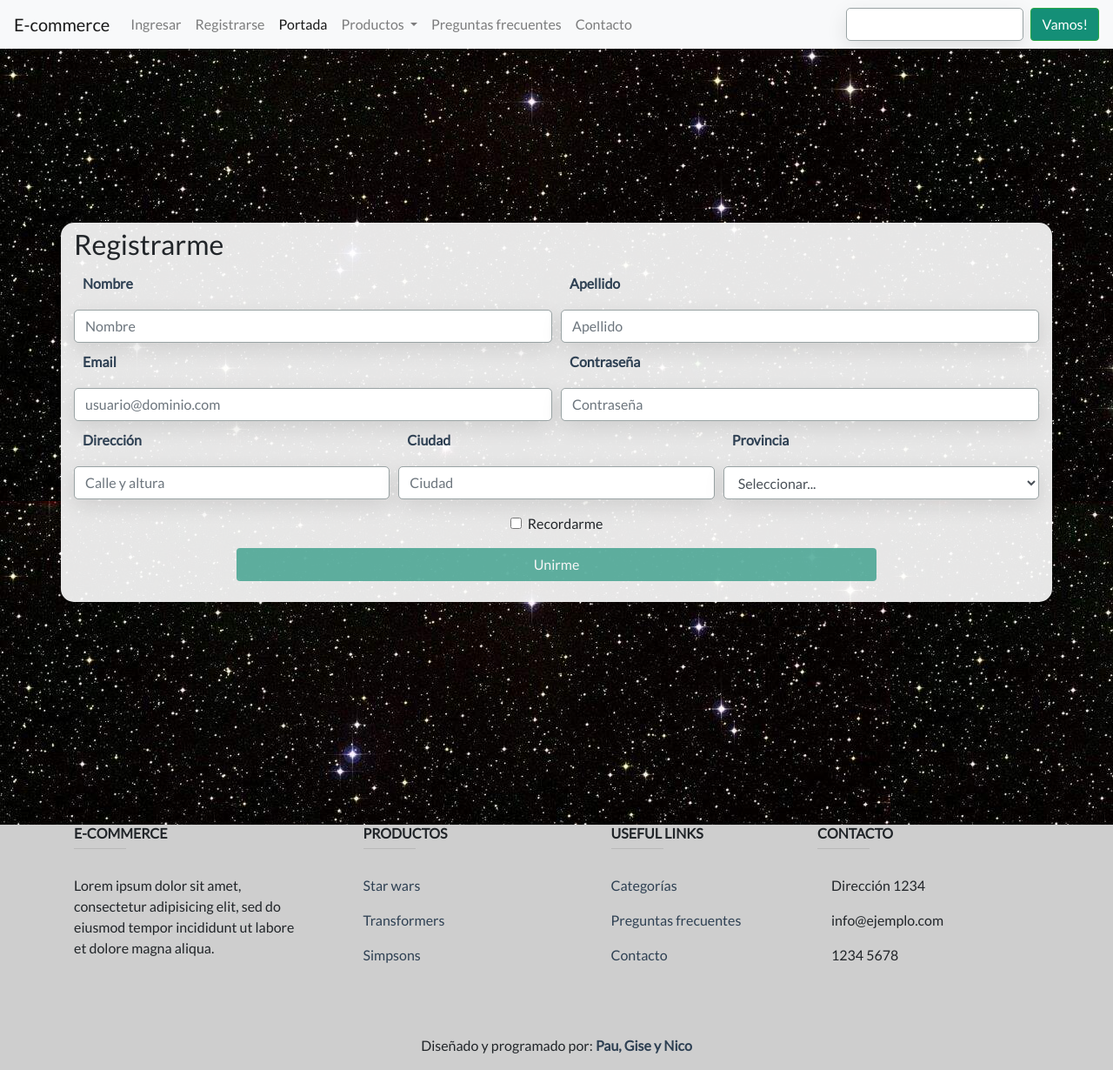
After one commit to NicolasMRomero/tp-ecommerce, a PHP site: page /registro.html in a window 1280 px wide. The commit adds this page. Shown: the whole page at 87% size. Run offline with PHP 8.4, Linux system fonts and the light colour scheme.

Commit message:
agrego login y registro con css

```diff
--- a/css/style.css
+++ b/css/style.css
@@ -1,3 +1,26 @@
+* {
+	box-sizing: border-box;
+}
+ul, ol {
+	list-style: none;
+	padding: 0;
+	margin: 0;
+}
+img {
+	width: 100%;
+}
+a {
+	display: inline-block;
+	text-decoration: none;
+  color: #2E4053;
+}
+body{
+  font-size: 1em;
+  font-family: 'Lato', sans-serif;
+}
+.body-forms{
+	background-image: url(../images/login/star-wars-bg.jpg);
+}
 .encabezado{
   margin-top: 30px;
 }
@@ -8,7 +31,69 @@ footer{
   background-color: #cecece;
   margin-top: 0px;
 }
-
 .card-title{
   font-size: 20px;
 }
+.container{
+	margin-top: 20%;
+	margin-bottom: 20%;
+	border-radius: 15px;
+}
+.titulo{
+  font-size: 2em;
+  padding-bottom: 5%;
+	padding-top: 5%;
+}
+/* FORM LOGIN Y REGISTRO*/
+
+.form-control{
+  border-radius: 5px;
+  border: solid 1px #99A3A4;
+  font-size: 1em;
+  box-shadow: 0 8px 23px 0px rgba(0, 0, 0, 0.1);
+	margin: 0 auto;
+}
+.form-group-input{
+  color: #2E4053;
+  font-weight: bold;
+  line-height: 1.5;
+	padding: 10px;
+}
+.form-group{
+  margin: 0 auto;
+	width: 100%;
+}
+
+.btn{
+	color: #ffff;
+	background-color: #148F77;
+}
+/* ICONS LOGIN FCBK Y GOOGLE*/
+ .titulo-icons{
+  width: 100%;
+  display: block;
+  line-height: 1.2;
+  text-align: center;
+  font-size: 1em;
+  padding-bottom: 20px;
+}
+.btn-fcbk{
+    color: #fff;
+    background-color: #3b5998;
+}
+.btn-fcbk i{
+  font-size: 30px;
+  margin-right: 5px;
+  padding-bottom: 3px;
+}
+.btn-fcbk, .btn-google{
+  font-size: 18px;
+  line-height: 1.2;
+  display: flex;
+  justify-content: space-around;
+  align-items: center;
+  padding: 18px;
+  height: 50px;
+  border-radius: 50px;
+  box-shadow: 0 8px 23px 0px rgba(0, 0, 0, 0.1);
+}
--- /dev/null
+++ b/registro.html
@@ -0,0 +1,239 @@
+<!DOCTYPE html>
+<html>
+  <head>
+    <meta charset="utf-8">
+    <title>REGISTRO</title>
+    <meta name="description" content="Sitio web e-commerce">
+    <meta name="keywords" content="Star wars, Transformers, The Simpsons, Funko, Tienda Geeks">
+    <meta name="author" content="Pau, Gise, Nico">
+    <meta name="viewport" content="width=device-width, initial-scale=1.0">
+    <!-- Bootstrap-Css -->
+    <link rel="stylesheet" href="css/bootstrap.min.css">
+    <link rel="stylesheet" href="css/style.css">
+<!-- fonts + icons -->
+    <link href="https://fonts.googleapis.com/css?family=Lato|Montserrat" rel="stylesheet">
+    <link rel="stylesheet" href="http://code.ionicframework.com/ionicons/2.0.1/css/ionicons.min.css">
+
+
+  </head>
+  <body class="body-forms">
+    <header>
+      <nav class="navbar navbar-expand-lg navbar-light bg-light fixed-top">
+        <a class="navbar-brand" href="#">E-commerce</a>
+        <button class="navbar-toggler" type="button" data-toggle="collapse" data-target="#navbarSupportedContent" aria-controls="navbarSupportedContent" aria-expanded="false" aria-label="Toggle navigation">
+          <span class="navbar-toggler-icon"></span>
+        </button>
+        <div class="collapse navbar-collapse" id="navbarSupportedContent">
+          <ul class="navbar-nav mr-auto">
+            <li class="nav-item">
+              <a class="nav-link" href="#">Ingresar</a>
+            </li>
+            <li class="nav-item">
+              <a class="nav-link" href="#">Registrarse</a>
+            </li>
+            <li class="nav-item active">
+              <a class="nav-link" href="#">Portada <span class="sr-only">(current)</span></a>
+            </li>
+            <li class="nav-item dropdown">
+              <a class="nav-link dropdown-toggle" href="#" id="navbarDropdown" role="button" data-toggle="dropdown" aria-haspopup="true" aria-expanded="false">
+                Productos
+              </a>
+              <div class="dropdown-menu" aria-labelledby="navbarDropdown">
+                <a class="dropdown-item" href="#">Star Wars</a>
+                <div class="dropdown-divider"></div>
+                <a class="dropdown-item" href="#">Transformers</a>
+                <div class="dropdown-divider"></div>
+                <a class="dropdown-item" href="#">Los Simpsons</a>
+              </div>
+            </li>
+            <li class="nav-item">
+              <a class="nav-link" href="#">Preguntas frecuentes</a>
+            </li>
+            <li class="nav-item">
+              <a class="nav-link" href="contacto.html">Contacto</a>
+            </li>
+          </ul>
+          <form class="form-inline my-2 my-lg-0">
+            <input class="form-control mr-sm-2" type="search" aria-label="Search">
+            <button class="btn btn-outline-success my-2 my-sm-0" type="submit">Vamos!</button>
+          </form>
+        </div>
+      </nav>
+    </header>
+
+<!-- FORMULARIO-->
+<form>
+<div class="container" style="background-color: rgba(255, 255, 255, 0.9);">
+  <span class="titulo text-center">
+    Registrarme
+  </span>
+  <div class="form-row">
+    <div class="form-group col-md-6">
+      <label for="inputNombre" class="form-group-input">Nombre</label>
+      <input type="text" class="form-control" id="inputNombre" placeholder="Nombre">
+    </div>
+
+    <div class="form-group col-md-6">
+      <label for="inputApellido" class="form-group-input">Apellido</label>
+      <input type="text" class="form-control" id="inputApellido" placeholder="Apellido">
+    </div>
+
+    <div class="form-group col-md-6">
+      <label for="inputEmail4" class="form-group-input">Email</label>
+      <input type="email" class="form-control" id="inputEmail4" placeholder="usuario@dominio.com">
+    </div>
+    <div class="form-group col-md-6">
+      <label for="inputPassword4" class="form-group-input">Contraseña</label>
+      <input type="password" class="form-control" id="inputPassword4" placeholder="Contraseña">
+    </div>
+  </div>
+  <div class="form-row">
+  <div class="form-group col-md-4">
+    <label for="inputAddress" class="form-group-input">Dirección</label>
+    <input type="text" class="form-control" id="inputAddress" placeholder="Calle y altura">
+  </div>
+    <div class="form-group col-md-4">
+      <label for="inputCity" class="form-group-input">Ciudad</label>
+      <input type="text" class="form-control" id="inputCity" placeholder="Ciudad">
+    </div>
+    <div class="form-group col-md-4">
+      <label for="inputState" class="form-group-input">Provincia</label>
+      <select id="inputState" class="form-control">
+        <option selected>Seleccionar...</option>
+        <option value="Provincia">CABA</option>
+        <option value="Provincia">Buenos Aires</option>
+        <option value="Provincia">Catamarca</option>
+        <option value="Provincia">Chaco</option>
+        <option value="Provincia">Corrientes</option>
+        <option value="Provincia">Entre Ríos</option>
+        <option value="Provincia">Formosa</option>
+        <option value="Provincia">Jujuy</option>
+        <option value="Provincia">Mendoza</option>
+        <option value="Provincia">La Pampa</option>
+        <option value="Provincia">Córdoba</option>
+        <option value="Provincia">San Juan</option>
+        <option value="Provincia">San Luis</option>
+        <option value="Provincia">Santa Fe</option>
+        <option value="Provincia">Misiones</option>
+        <option value="Provincia">Neuquén</option>
+        <option value="Provincia">La Rioja</option>
+        <option value="Provincia">Tucumán</option>
+        <option value="Provincia">Río Negro</option>
+        <option value="Provincia">Salta</option>
+        <option value="Provincia">Santiago del Estero</option>
+        <option value="Provincia">Santa Cruz</option>
+        <option value="Provincia">Chubut</option>
+        <option value="Provincia">Tierra del Fuego</option>
+      </select>
+    </div>
+  </div>
+  <div class="form-row">
+  <div class="form-group col-md-8 text-center pt-3 pb-4">
+    <div class="form-check pb-3">
+      <input class="form-check-input" type="checkbox" id="gridCheck">
+      <label class="form-check-label" for="gridCheck">
+        Recordarme
+      </label>
+    </div>
+  <button type="submit" class="btn btn-block disabled">Unirme</button>
+  </div>
+</div>
+</div>
+</form>
+
+<!-- /FORMULARIO-->
+
+
+<!--Footer-->
+<footer>
+
+
+<!--Footer-->
+<footer>
+
+  <!--Footer Links-->
+  <div class="container mt-5 mb-4 text-center text-md-left">
+      <div class="row mt-3">
+          <div class="col-md-3 col-lg-4 col-xl-3 mb-4">
+              <h6 class="text-uppercase font-weight-bold">
+                  <strong>E-commerce</strong>
+              </h6>
+              <hr class="deep-purple accent-2 mb-4 mt-0 d-inline-block mx-auto" style="width: 60px;">
+              <p>Lorem ipsum dolor sit amet, consectetur adipisicing elit, sed do eiusmod tempor incididunt ut labore et dolore magna aliqua.</p>
+          </div>
+          <div class="col-md-2 col-lg-2 col-xl-2 mx-auto mb-4">
+              <h6 class="text-uppercase font-weight-bold">
+                  <strong>Productos</strong>
+              </h6>
+              <hr class="deep-purple accent-2 mb-4 mt-0 d-inline-block mx-auto" style="width: 60px;">
+              <p>
+                  <a href="#!">Star wars</a>
+              </p>
+              <p>
+                  <a href="#!">Transformers</a>
+              </p>
+              <p>
+                  <a href="#!">Simpsons</a>
+              </p>
+          </div>
+
+          <div class="col-md-3 col-lg-2 col-xl-2 mx-auto mb-4">
+              <h6 class="text-uppercase font-weight-bold">
+                  <strong>Useful links</strong>
+              </h6>
+              <hr class="deep-purple accent-2 mb-4 mt-0 d-inline-block mx-auto" style="width: 60px;">
+              <p>
+                  <a href="#!">Categorías</a>
+              </p>
+              <p>
+                  <a href="#!">Preguntas frecuentes</a>
+              </p>
+              <p>
+                  <a href="#!">Contacto</a>
+              </p>
+          </div>
+          <!--/.Third column-->
+
+          <!--Fourth column-->
+          <div class="col-md-4 col-lg-3 col-xl-3">
+              <h6 class="text-uppercase font-weight-bold">
+                  <strong>Contacto</strong>
+              </h6>
+              <hr class="deep-purple accent-2 mb-4 mt-0 d-inline-block mx-auto" style="width: 60px;">
+              <p>
+                  <i class="fa fa-home mr-3"></i> Dirección 1234</p>
+              <p>
+                  <i class="fa fa-envelope mr-3"></i> info@ejemplo.com</p>
+              <p>
+                  <i class="fa fa-phone mr-3"></i>1234 5678</p>
+          </div>
+          <!--/.Fourth column-->
+
+      </div>
+  </div>
+  <!--/.Footer Links-->
+
+  <!-- Copyright-->
+  <div class="footer-copyright py-3 text-center">
+      Diseñado y programado por:
+      <a href="#">
+          <strong> Pau, Gise y Nico</strong>
+      </a>
+  </div>
+  <!--/.Copyright -->
+
+</footer>
+<!--/.Footer-->
+
+
+</footer>
+<!--/.Footer-->
+
+<script src="js/jquery-3.3.1.min.js"></script>
+<!-- Bootstrap-JS -->
+<script src="js/bootstrap.min.js"></script>
+<script>
+  $('.carousel').carousel('pause');
+</script>
+</body>
+</html>
```
Also changed, not shown: login4.html (added, +214 -0 lines), login/icon-google.png (added), login/star-wars-bg.jpg (added).
